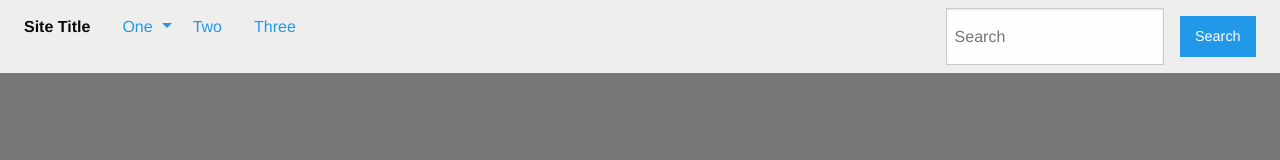
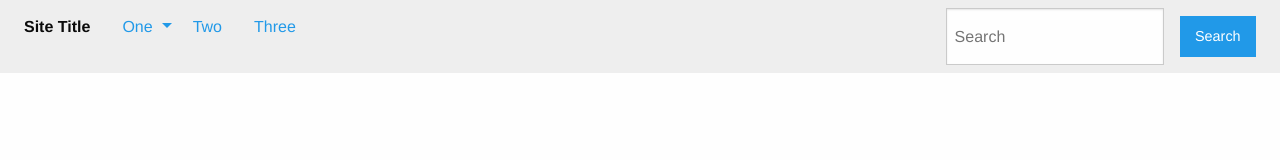
Before and after one commit to DespertaWeb/Angular-1.5---Foundation-6--Seed-Template, a website: page public/index.html in a window 1280 px wide. Drawn offline with Linux system fonts and the light colour scheme.

Commit message:
Color added

```diff
--- a/assets/css/app.scss
+++ b/assets/css/app.scss
@@ -1,7 +1,2 @@
 @import 'settings/settings';
 @import 'foundation';
-
-
-body{
-  background-color: $secondary-color
-}
--- a/scss/_settings.scss
+++ b/scss/_settings.scss
@@ -56,6 +56,8 @@ $medium-gray: #cacaca;
 $dark-gray: #8a8a8a;
 $black: #0a0a0a;
 $white: #fefefe;
+$oil: #333333;
+
 $body-background: $white;
 $body-font-color: $black;
 $body-font-family: "Helvetica Neue", Helvetica, Roboto, Arial, sans-serif;
```
Also changed, not shown: public/css/app.css, 1 other file.
